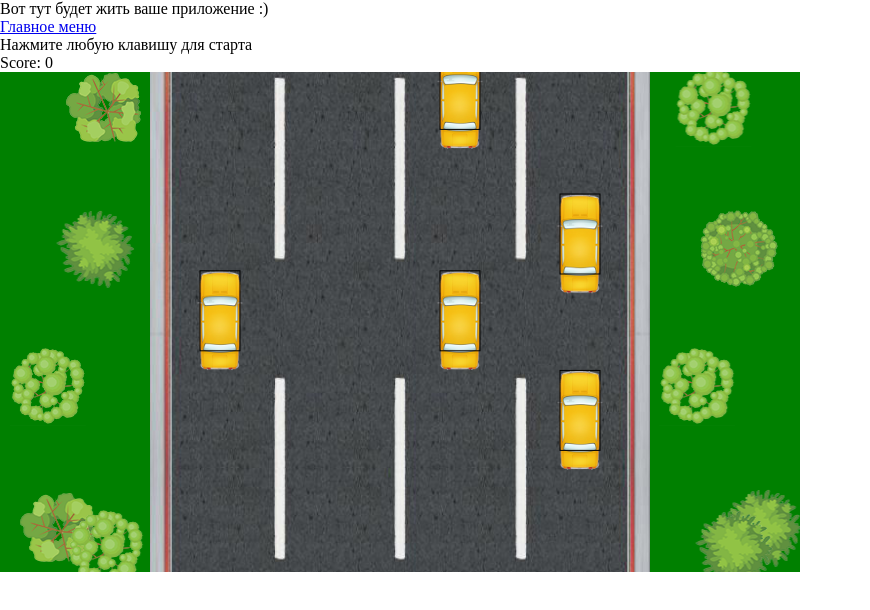
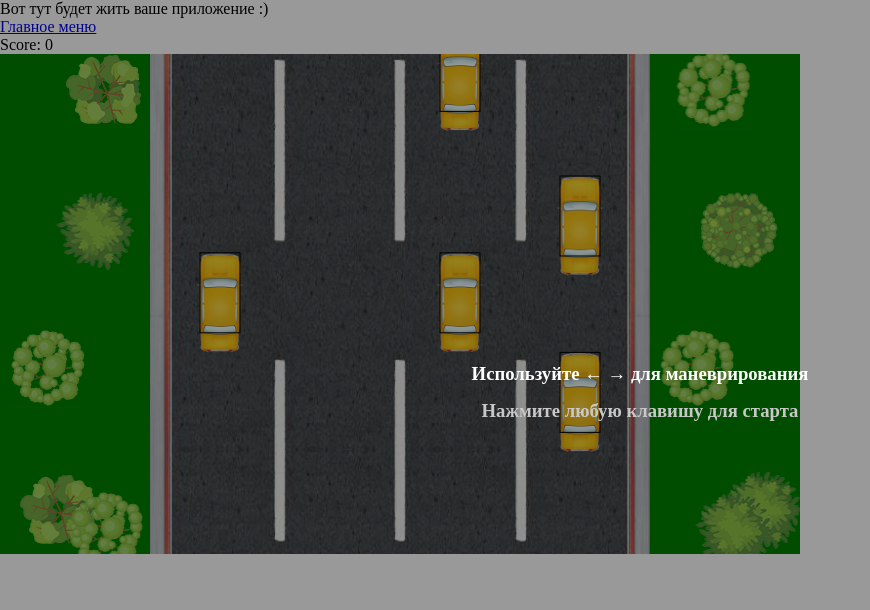
Before and after one commit to Team-09-practicum/Traffic-Racer, a React (Vite) app in the folder packages/client/: page /game in a window 1280 px wide. Shown: the top 610 px of the page, without its empty margins (0-870 px from the left). Built offline with nearby package versions, Linux system fonts and the light colour scheme.

Commit message:
feat: add start and end game screen

```diff
--- a/packages/client/src/pages/gamePage/GamePage.tsx
+++ b/packages/client/src/pages/gamePage/GamePage.tsx
@@ -2,6 +2,8 @@ import { Link } from 'react-router-dom';
 import React, { useState } from 'react';
 import { RoutePath } from '@/utils/router/routeConfig';
 import { TrafficRacer } from './components/TrafficRacer';
+import StartGame from './utils/startGame/startGame';
+import EndGame from './utils/endGame/EndGame';
 
 export const GamePage = () => {
   const [isGameStarted, setGameStarted] = useState(false);
@@ -13,9 +15,9 @@ export const GamePage = () => {
     <div>
       <Link to={RoutePath.main}> Главное меню </Link>
 
-      {isFirstStart && <div>Нажмите любую клавишу для старта</div>}
+      {isFirstStart && <StartGame />}
       {isGameStarted && <div>Игра началась</div>}
-      {isGameOver && <div>Game Over</div>}
+      {isGameOver && <EndGame score={score} />}
       <div>Score: {score}</div>
 
       <TrafficRacer
--- /dev/null
+++ b/packages/client/src/pages/gamePage/utils/endGame/EndGame.scss
@@ -0,0 +1,49 @@
+.gameOverPage {
+    height: 100vh;
+    width: 100vw;
+    background-color: rgba(0, 0, 0, 0.53);
+    position: fixed;
+    display: flex;
+    flex-wrap: wrap;
+    flex-direction: column;
+    justify-content: center;
+    align-items: center;
+    top: 0;
+    left: 0;
+    pointer-events: none;
+    transition: 0.5s;
+    opacity: 0;
+    animation: ani 1s forwards;
+    pointer-events: all;
+    color: white;
+    &__text {
+        margin: 15px;
+    }
+    &__link {
+        color: inherit;
+        text-decoration: inherit;
+        cursor: pointer;
+        margin: 10px;
+        font-size: 16px
+      }
+    &__link:hover {
+        color: red
+    }
+}
+
+@keyframes ani {
+      0% {opacity: 0;}
+      100% {opacity: 1;}
+    }
+
+.blink {
+    animation: blink 3s linear infinite;
+    font-weight: bold;
+    color: rgb(7, 7, 7);
+}
+
+@keyframes blink {
+    0% { color: rgb(255, 255, 255); }
+    50% { color: rgb(95, 95, 95); }
+    100% { color: rgb(255, 255, 255); }
+}
--- /dev/null
+++ b/packages/client/src/pages/gamePage/utils/endGame/EndGame.tsx
@@ -0,0 +1,24 @@
+import React from 'react';
+import { Link } from 'react-router-dom';
+import { RoutePath } from '@/utils/router/routeConfig';
+import './EndGame.scss';
+
+interface EndGameProps {
+  score: number;
+}
+
+const EndGame = ({ score }: EndGameProps) => (
+  <div className="gameOverPage">
+    <h1 className="gameOverPage__text">Игра окончена</h1>
+    <h2 className="gameOverPage__text">Ваш результат: {score}</h2>
+    <Link className="gameOverPage__link" to={RoutePath.main}>
+      Главное меню
+    </Link>
+    <Link className="gameOverPage__link" to={RoutePath.stats}>
+      Таблица лучших
+    </Link>
+    <div className="blink"> Для повтора нажмите любую клавишу </div>
+  </div>
+);
+
+export default EndGame;
--- /dev/null
+++ b/packages/client/src/pages/gamePage/utils/startGame/StartGame.scss
@@ -0,0 +1,36 @@
+.modalWindow {
+    height: 100vh;
+    width: 100vw;
+    background-color: rgba(0,0,0,0.4);
+    position: fixed;
+    top: 0;
+    left: 0;
+    display: flex;
+    align-items: center;
+    justify-content: center;
+    opacity: 0;
+    pointer-events: none;
+    transition: 0.5s;
+    opacity: 1;
+    pointer-events: all
+
+}
+
+.modalWindow__blink {
+    animation: blink 3s linear infinite;
+    color: rgb(7, 7, 7);
+    &__text{
+        margin: 15px auto;
+        display: flex;
+        justify-content: center;
+    }
+    &__text__instr{
+        color: white;
+    }
+    }
+
+@keyframes modalWindow__blink {
+    0% { color: rgb(255, 255, 255); }
+    50% { color: rgb(95, 95, 95); }
+    100% { color: rgb(255, 255, 255); }
+}
--- /dev/null
+++ b/packages/client/src/pages/gamePage/utils/startGame/StartGame.tsx
@@ -0,0 +1,17 @@
+import React from 'react';
+import './StartGame.scss';
+
+const StartGame = () => (
+  <div className="modalWindow">
+    <div className="modalWindow__blink">
+      <h3 className="modalWindow__blink__text__instr">
+        Используйте ← → для маневрирования
+      </h3>
+      <h3 className="modalWindow__blink__text">
+        Нажмите любую клавишу для старта
+      </h3>
+    </div>
+  </div>
+);
+
+export default StartGame;
```
